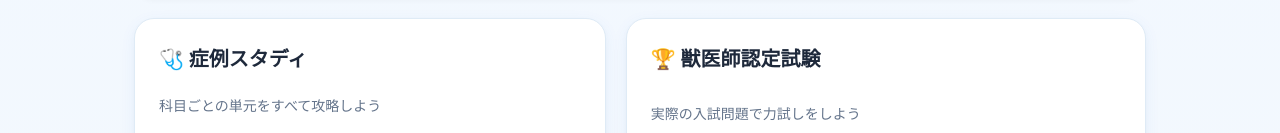
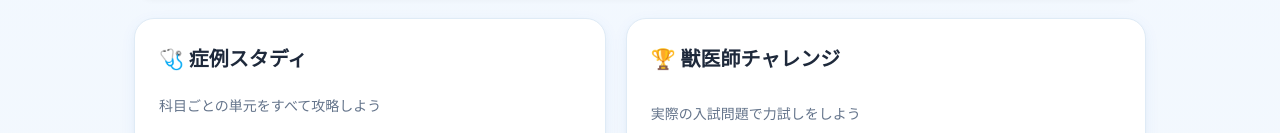
Before and after one commit to saka-guchi/saka-guchi.github.io, a React (Vite) app in the folder junior-vet-exam-chart/: page / in a window 1280 px wide. Shown: the part 734-867 px from the top of the page. Built offline with nearby package versions, Linux system fonts and the light colour scheme; a web font is replaced by a local one.

Commit message:
fix(home): 「合格ドクター認定試験」表記を「獣医師チャレンジ」へ統一変更

```diff
--- a/junior-vet-exam-chart/package.json
+++ b/junior-vet-exam-chart/package.json
@@ -1,7 +1,7 @@
 {
   "name": "junior-vet-exam-chart",
   "private": true,
-  "version": "1.25.2",
+  "version": "1.25.3",
   "type": "module",
   "scripts": {
     "dev": "vite",
--- a/junior-vet-exam-chart/public/version.json
+++ b/junior-vet-exam-chart/public/version.json
@@ -1,4 +1,4 @@
 {
-  "version": "1.25.2",
-  "buildTimestamp": "2026-11-04 08:49:00 (日本時間)"
+  "version": "1.25.3",
+  "buildTimestamp": "2026-11-04 08:55:00 (日本時間)"
 }
--- a/junior-vet-exam-chart/src/pages/HomePage.tsx
+++ b/junior-vet-exam-chart/src/pages/HomePage.tsx
@@ -1005,14 +1005,14 @@ export const HomePage: React.FC = () => {
             </div>
           </div>
 
-          {/* 右カラム: 🏆 合格ドクター認定試験 */}
+          {/* 右カラム: 🏆 獣医師チャレンジ */}
           <div
             className={`${styles.card} ${mobileBottomTab !== 'exam' ? styles.cardHiddenOnMobile : ''}`}
             data-testid="card-final-challenge"
           >
             <div className={styles.examHeaderRow}>
               <div className={styles.areaHeaderRow}>
-                <h2 className={styles.areaTitle}>🏆 獣医師認定試験</h2>
+                <h2 className={styles.areaTitle}>🏆 獣医師チャレンジ</h2>
               </div>
             </div>
 
@@ -1689,7 +1689,7 @@ export const HomePage: React.FC = () => {
                   lv: 'Lv.5',
                   name: '👑 かんぺき定着',
                   desc: '1日後や3日後に復習しても忘れていない、本物の実力がついた証拠！',
-                  howToUp: '💡 本番形式の「獣医師認定試験」で満点をとると最高峰【Lv.6】へ！',
+                  howToUp: '💡 本番形式の「獣医師チャレンジ」で満点をとると最高峰【Lv.6】へ！',
                 },
                 {
                   stage: 'M6',
```
